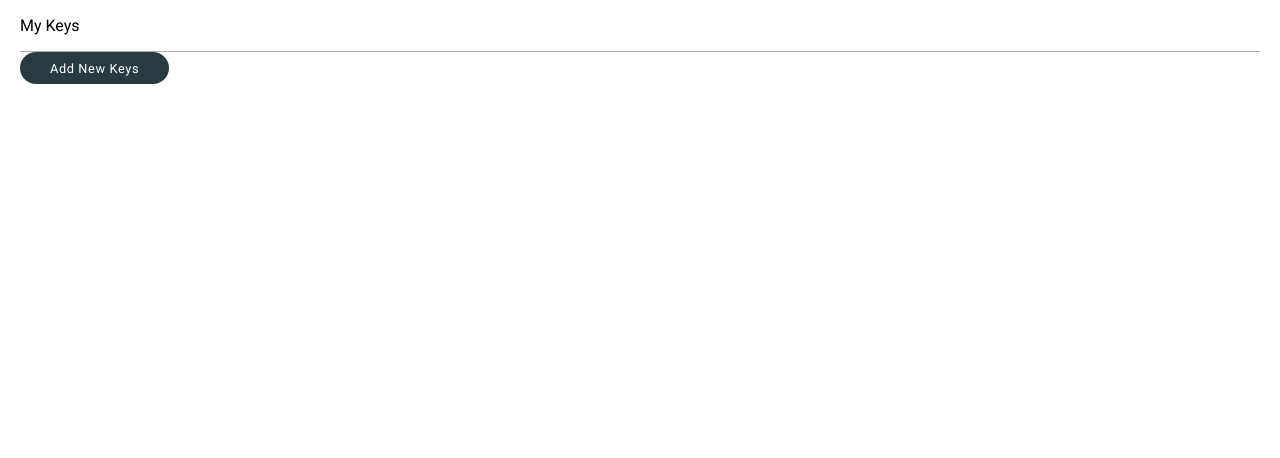
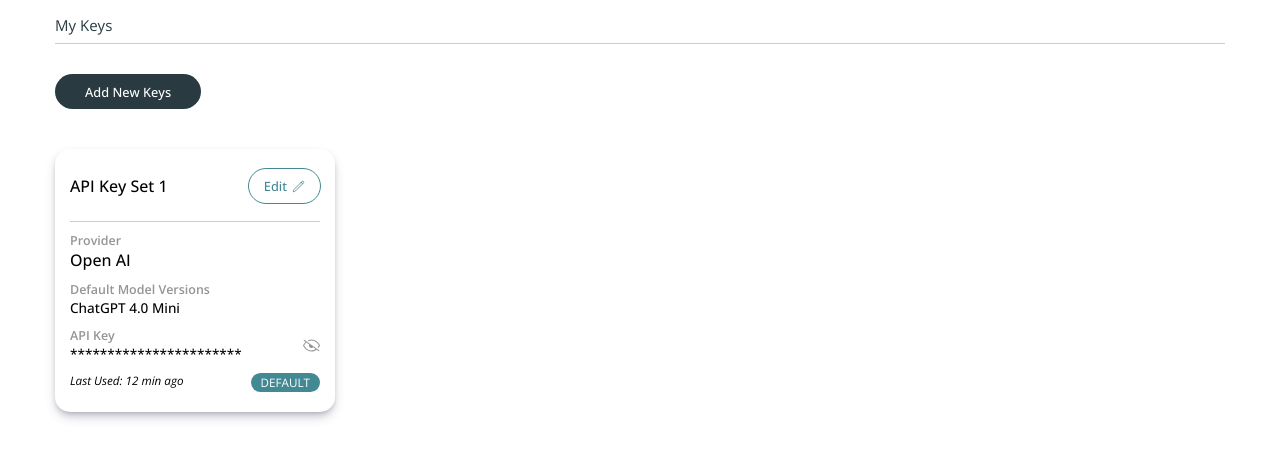
Before and after one commit to Utkarshrajmishra/api-key-sets, a React (Create React App) app: page / in a window 1280 px wide. Shown: the top 458 px of the page. Built offline with nearby package versions, Linux system fonts and the light colour scheme.

Commit message:
Add: Card Component

```diff
--- a/package.json
+++ b/package.json
@@ -12,6 +12,7 @@
     "@types/react-dom": "^18.3.0",
     "react": "^18.3.1",
     "react-dom": "^18.3.1",
+    "react-icons": "^5.2.1",
     "react-scripts": "5.0.1",
     "typescript": "^4.9.5",
     "web-vitals": "^2.1.4"
--- a/src/components/Button/Button.css
+++ b/src/components/Button/Button.css
@@ -2,13 +2,34 @@
   text-align: center;
   color: white;
   border: none;
-  font-family: 'Roboto';
-  letter-spacing: 0.6px;
+  width: fit-content;
+  height: fit-content;
+  font-family: 'Open Sans';
+  cursor: pointer;
+  font-weight: 500;
 }
 
 .primary {
   background-color: var(--color-primary);
   font-size: 0.8rem;
-   border-radius: 20px;
+  border-radius: 20px;
   padding: 8.5px 30px 8.5px 30px;
 }
+
+.primary:hover {
+  background-color: var(--hover-primary-button);
+}
+
+
+.edit{
+  padding: 8px 15px 8px 15px;
+  display: flex;
+  align-items: center;
+  border-radius: 20px;
+  font-size: 0.8rem;
+  color: var(--color-secondary);
+  gap:5px;
+  cursor: pointer;
+  background-color: white;
+  outline: 1px solid var(--color-secondary);
+}
--- a/src/components/Button/Button.tsx
+++ b/src/components/Button/Button.tsx
@@ -1,8 +1,9 @@
 import { FC, HtmlHTMLAttributes } from 'react';
+import { HiOutlinePencil } from 'react-icons/hi2';
 import './Button.css';
 
 type ButtonProps = {
-  vairant: 'primary' | 'secondary';
+  vairant: 'primary' | 'secondary' | 'edit';
   message: string;
   onClick?: () => void;
   props?: HtmlHTMLAttributes<HTMLButtonElement>;
@@ -16,7 +17,7 @@ const Button: FC<ButtonProps> = ({
 }) => {
   return (
     <button {...props} onClick={onClick} className={`${vairant} common`}>
-      {message}
+      {message} {vairant==='edit' &&  <HiOutlinePencil fontSize={13}/>}
     </button>
   );
 };
--- /dev/null
+++ b/src/components/Card/Card.css
@@ -0,0 +1,64 @@
+.card-container {
+  max-width: 280px;
+  border-radius: 15px;
+  box-shadow: rgba(50, 50, 93, 0.25) 0px 6px 12px -2px,
+    rgba(0, 0, 0, 0.3) 0px 3px 7px -3px;
+  display: flex;
+  padding: 20px 15px 20px 15px;
+  flex-direction: column;
+  gap: 10px;
+}
+
+.card-head {
+  display: flex;
+  align-items: center;
+  justify-content: space-between;
+}
+
+.card-heading {
+  font-weight: 500;
+}
+
+.text-small {
+  font-size: 0.78rem;
+}
+
+.divider {
+  height: 1px;
+  background-color: #ccc;
+  width: 100%;
+}
+
+.api-provider,
+.api-model,
+.api-key {
+  font-size: 0.85rem;
+  font-weight: 500;
+}
+
+.api-provider {
+  font-size: 1rem !important;
+}
+
+.icon{
+    cursor:pointer;
+}
+
+.flex {
+  display: flex;
+  justify-content: space-between;
+  align-items: center;
+}
+
+.card-foot {
+  font-size: 0.73rem;
+  display: flex;
+  justify-content: space-between;
+}
+
+.default-batch {
+  padding: 2px 10px;
+  background-color: var(--color-secondary);
+  border-radius: 10px;
+  color: white;
+}
--- /dev/null
+++ b/src/components/Card/Card.tsx
@@ -0,0 +1,38 @@
+import './Card.css';
+import Button from '../Button/Button';
+import { GoEyeClosed, GoEye } from 'react-icons/go';
+
+const Card = () => {
+  return (
+    <section className="card-container">
+      <div className="card-head">
+        <p className="card-heading">API Key Set 1</p>
+        <Button vairant="edit" message="Edit" />
+      </div>
+      <div className="divider"></div>
+      <div>
+        <p className="text-small">Provider</p>
+        <p className="api-provider">Open AI</p>
+      </div>
+      <div>
+        <p className="text-small">Default Model Versions</p>
+        <p className="api-model">ChatGPT 4.0 Mini</p>
+      </div>
+      <div className="flex ">
+        <div>
+          <p className="text-small">API Key</p>
+          <p className="api-key">***********************</p>
+        </div>
+        <GoEyeClosed fontSize={17} color="#939596" className='icon'/>
+      </div>
+      <div className="card-foot">
+        <p>
+          <i> Last Used: 12 min ago</i>
+        </p>
+        <p className="default-batch">DEFAULT</p>
+      </div>
+    </section>
+  );
+};
+
+export default Card;
--- a/src/index.css
+++ b/src/index.css
@@ -1,21 +1,31 @@
 @import url('https://fonts.googleapis.com/css2?family=Roboto:ital,wght@0,100;0,300;0,400;0,500;0,700;0,900;1,100;1,300;1,400;1,500;1,700;1,900&display=swap');
+@import url('https://fonts.googleapis.com/css2?family=Open+Sans:ital,wght@0,300..800;1,300..800&display=swap');
 
-:root{
-  --color-primary:#293b41;
-  --color-seondary: #428993;
-  --text-color-primary:#293b41;
-  --text-color-seondary:#aab1b4;
+* {
+  margin: 0;
+  padding: 0;
+  box-sizing: border-box;
+}
+
+:root {
+  --color-primary: #293b41;
+  --hover-primary-button: #375058;
+  --color-secondary: #428993;
+  --text-color-primary: #293b41;
+  --text-color-secondary: #939596;
+}
+
+.text-small {
+  font-size: 2rem;
+  font-family: 'Open Sans';
+  font-weight: 600;
+  color: var(--text-color-secondary);
 }
 
 body {
   margin: 0;
-  padding:0 20px 0 20px;
-  font-family: 'Roboto',sans-serif;
+  padding: 0 40px 0 40px;
+  font-family: 'Open Sans';
   -webkit-font-smoothing: antialiased;
   -moz-osx-font-smoothing: grayscale;
 }
-
-code {
-  font-family: source-code-pro, Menlo, Monaco, Consolas, 'Courier New',
-    monospace;
-}
--- a/src/pages/Dashboard.css
+++ b/src/pages/Dashboard.css
@@ -1,4 +1,28 @@
-.divider{
-    height: 1.3px;
-    background-color: var(--text-color-seondary);
+.divider {
+  height: 1px;
+  background-color: var(--text-color-secondary);
+  margin-top: 8px;
 }
+
+.main-container {
+  display: flex;
+  flex-direction: column;
+  gap: 30px;
+  padding: 15px 15px 15px 15px;
+}
+
+.bottom-container {
+  display: flex;
+  flex-direction: column;
+  gap: 40px;
+}
+
+.dashboard-heading{
+    margin: 0;
+    padding: 0;
+  font-family: 'Open Sans';
+  font-weight: 400;
+  font-size: 0.94rem;
+  color: var(--color-primary);
+
+}
--- a/src/pages/Dashboard.tsx
+++ b/src/pages/Dashboard.tsx
@@ -1,17 +1,21 @@
 import './Dashboard.css';
 import Button from '../components/Button/Button';
+import Card from '../components/Card/Card';
+
 const Dashboard =()=>{
 
     const handleClick =()=> console.log("Button Clicked")
     return(
       <main>
-        <section>
+        <section className='main-container'>
             <div>
-                <p>My Keys</p>
+                <p className='dashboard-heading'>My Keys</p>
                 <div className="divider"></div>
             </div>
-            <div>
+            <div className='bottom-container'>
                 <Button onClick={handleClick} message='Add New Keys' vairant='primary'/>
+
+                <Card/>
             </div>
         </section>
       </main>
```
Also changed, not shown: 1 other file (tests, documents, lock files or other folders).
